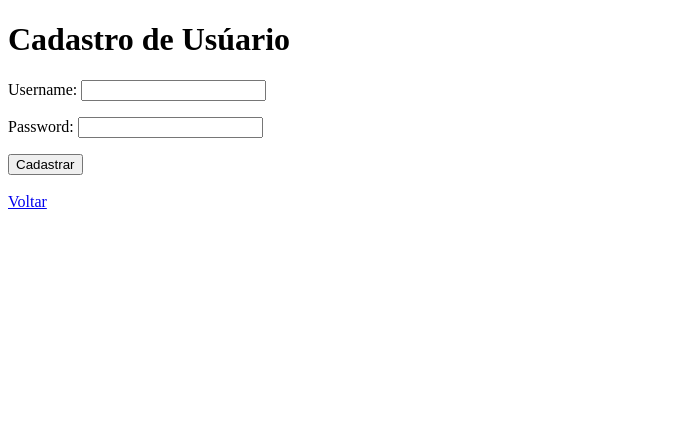
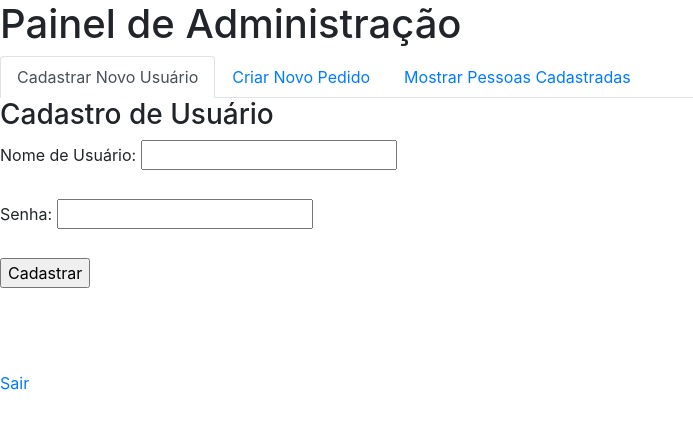
Before and after one commit to kleberfdev/MVP, a Django app: page /register/ in a window 1280 px wide. Shown: the top 429 px of the page, without its empty margins (0-693 px from the left). Run offline with Django 4.2, Linux system fonts and the light colour scheme; some libraries are stand-ins or nearby versions.

Commit message:
feat: Ajuste brotstap

```diff
--- a/site-django/mvp/mvpapp/templates/admin_dashboard.html
+++ b/site-django/mvp/mvpapp/templates/admin_dashboard.html
@@ -2,14 +2,68 @@
 <html>
 <head>
     <title>Painel de Administração</title>
+    <link rel="stylesheet" href="https://maxcdn.bootstrapcdn.com/bootstrap/4.5.2/css/bootstrap.min.css">
 </head>
 <body>
     <h1>Painel de Administração</h1>
-    <ul>
-        <li><a href="{% url 'register' %}">Cadastrar Novo Usuário</a></li>
-        <li><a href="{% url 'create_order' %}">Criar Novo Pedido</a></li>
-        <li><a href="{% url 'show_users' %}">Mostrar Pessoas Cadastradas</a></li>
-        <!-- Adicione outras opções de administração aqui, se necessário -->
+
+    <!-- Abas de navegação -->
+    <ul class="nav nav-tabs">
+        <li class="nav-item">
+            <a class="nav-link active" id="tab-cadastrar-usuario" data-toggle="tab" href="#cadastrar-usuario">Cadastrar Novo Usuário</a>
+        </li>
+        <li class="nav-item">
+            <a class="nav-link" id="tab-criar-pedido" data-toggle="tab" href="#criar-pedido">Criar Novo Pedido</a>
+        </li>
+        <li class="nav-item">
+            <a class="nav-link" id="tab-mostrar-cadastrados" data-toggle="tab" href="#mostrar-cadastrados">Mostrar Pessoas Cadastradas</a>
+        </li>
+
+        <!-- Adicione outras abas aqui, se necessário -->
     </ul>
+
+    <!-- Conteúdo das abas -->
+    <div class="tab-content">
+        <!-- Conteúdo da aba "Cadastrar Novo Usuário" -->
+        <div id="cadastrar-usuario" class="tab-pane fade show active">
+            <h3>Cadastro de Usuário</h3>
+            <form method="post" action="{% url 'register' %}">  <!-- Corrigir a URL de ação para apontar para 'register' -->
+                {% csrf_token %}
+                <label for="username">Nome de Usuário:</label>
+                <input type="text" id="username" name="username" required><br><br>
+
+                <label for="password">Senha:</label>
+                <input type="password" id="password" name="password" required><br><br>
+
+                <input type="submit" value="Cadastrar">
+            </form>
+            {% if error_message %}
+                <p style="color: red;">{{ error_message }}</p>
+            {% endif %}
+            {% if success_message %}
+                <p style="color: green;">{{ success_message }}</p>
+            {% endif %}
+        </div>
+        </div>
+
+        <!-- Conteúdo da aba "Criar Novo Pedido" -->
+        <div id="criar-pedido" class="tab-pane fade">
+            <h3>Criar Novo Pedido</h3>
+            <!-- Conteúdo da funcionalidade "Criar Novo Pedido" aqui -->
+        </div>
+
+        <!-- Conteúdo da aba "Mostrar Pessoas Cadastradas" -->
+        <div id="mostrar-cadastrados" class="tab-pane fade">
+            <h3>Mostrar Pessoas Cadastradas</h3>
+            <!-- Conteúdo da funcionalidade "Mostrar Pessoas Cadastradas" aqui -->
+        </div>
+        <!-- Adicione conteúdo para outras abas aqui, se necessário -->
+    </div>
+
+    <a href="{% url 'logout' %}">Sair</a>
+
+    <script src="https://code.jquery.com/jquery-3.6.0.min.js"></script>
+    <script src="https://cdnjs.cloudflare.com/ajax/libs/popper.js/2.10.2/umd/popper.min.js"></script>
+    <script src="https://maxcdn.bootstrapcdn.com/bootstrap/4.5.2/js/bootstrap.min.js"></script>
 </body>
 </html>
--- a/site-django/mvp/mvpapp/templates/register.html
+++ b/site-django/mvp/mvpapp/templates/register.html
@@ -11,6 +11,6 @@
         <input type="submit" value="Cadastrar">
     </form>
     <br>
-    <a href="{% url 'admin_dashboard' %}">Voltar</a>  <!-- Botão de voltar para o painel de administração -->
+    <a href="{% url 'admin_dashboard' %}">Voltar</a>  <!-- Botão de voltar para a página de login -->
 </body>
 </html>
--- a/site-django/mvp/mvpapp/views.py
+++ b/site-django/mvp/mvpapp/views.py
@@ -1,5 +1,6 @@
 from django.shortcuts import render, redirect
 from django.contrib.auth import logout
+
 
 from .forms import UserForm, ItemForm
 from .models import User, Item
@@ -23,11 +24,26 @@ def login_view(request):
     return render(request, 'login.html')
 
 def register_view(request):
-    form = UserForm(request.POST or None)
-    if form.is_valid():
-        form.save()
-        return redirect('login')
-    return render(request, 'register.html', {'form': form})
+    if request.method == 'POST':
+        form = UserForm(request.POST)
+        if form.is_valid():
+            username = form.cleaned_data['username']
+            password = form.cleaned_data['password']
+
+            # Verificar se o usuário já existe
+            if User.objects.filter(username=username).exists():
+                error_message = 'O nome de usuário já está em uso.'
+                return render(request, 'admin_dashboard.html', {'error_message': error_message})
+
+            # Cadastrar o novo usuário
+            user = User.objects.create(username=username, password=password)
+            user.save()
+
+            success_message = 'Usuário cadastrado com sucesso!'
+            return render(request, 'admin_dashboard.html', {'success_message': success_message})
+
+    # Se o formulário não for válido ou for uma solicitação GET, renderize a página de admin_dashboard.html
+    return render(request, 'admin_dashboard.html')
 
 def home_view(request):
     user_id = request.session.get('user_id')
```
Also changed, not shown: site-django/mvp/db.sqlite3.
